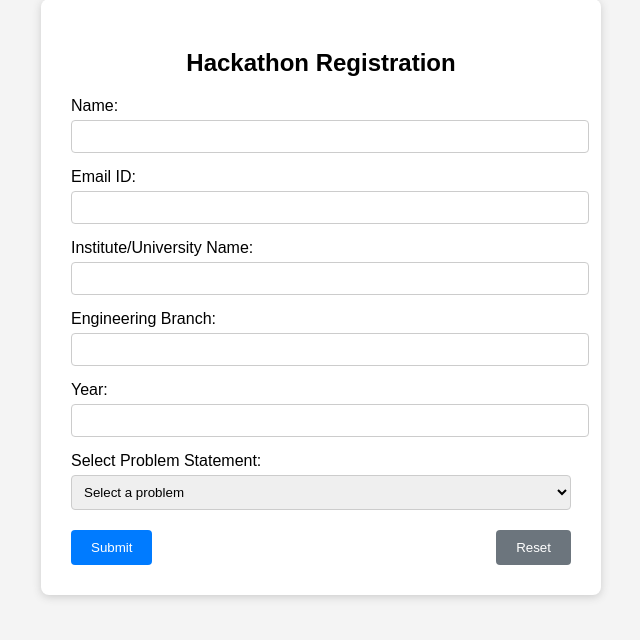
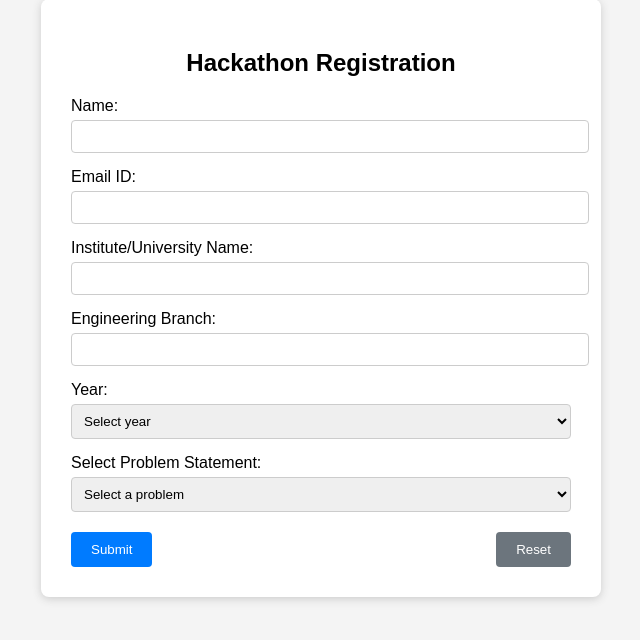
Before and after one commit to vimalchaaubey/demojune01, a Flask app: page / in a window 1280 px wide. Shown: the part 41-681 px from the top of the page, without its empty margins (319-959 px from the left). Run offline with Flask 3, Linux system fonts and the light colour scheme.

Commit message:
Update registration form year field and add deployment zip

```diff
--- a/templates/register.html
+++ b/templates/register.html
@@ -34,7 +34,13 @@
             <input type="text" id="branch" name="branch" required>
 
             <label for="year">Year:</label>
-            <input type="text" id="year" name="year" required>
+            <select id="year" name="year" required>
+                <option value="" disabled selected>Select year</option>
+                <option value="First">First</option>
+                <option value="Second">Second</option>
+                <option value="Third">Third</option>
+                <option value="Fourth">Fourth</option>
+            </select>
 
             <label for="problem">Select Problem Statement:</label>
             <select id="problem" name="problem" required>
```
Also changed, not shown: 1 other file.
